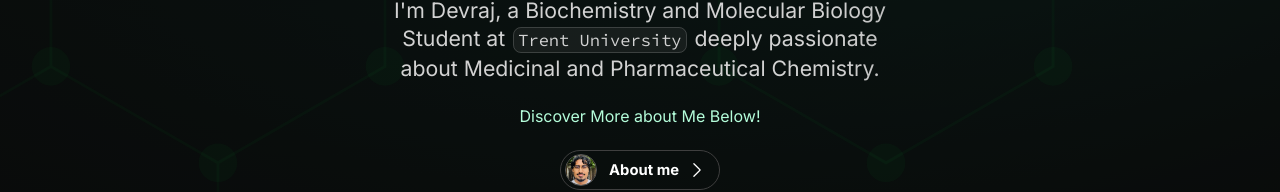
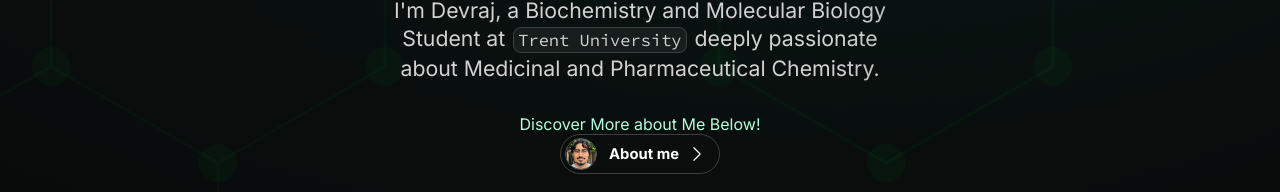
Before and after one commit to chemlord/magic-portfolio-testing, a Next.js app: page /en in a window 1280 px wide. Shown: the part 352-544 px from the top of the page. Built offline with nearby package versions, Linux system fonts and the light colour scheme.

Commit message:
testing the fix?

```diff
--- a/src/app/[locale]/page.tsx
+++ b/src/app/[locale]/page.tsx
@@ -1,6 +1,6 @@
 import React from 'react';
 
-import { Heading, Flex, Text, Button,  Avatar, RevealFx, Arrow, SmartImage, Badge, LetterFx, Background, Icon, Tag, Grid, Carousel, Column, Row} from '@/once-ui/components';
+import { Heading, Flex, Text, Button, Avatar, RevealFx, Arrow, SmartImage, Badge, LetterFx, Background, Icon, Tag, Grid, Carousel, Column, Row } from '@/once-ui/components';
 import { Projects } from '@/components/work/Projects';
 
 import { baseURL, routes, renderContent } from '@/app/resources';
@@ -16,7 +16,7 @@ export async function generateMetadata(
     const { home } = renderContent(t);
     const title = home.title;
     const description = home.description;
-	const ogImage = `https://${baseURL}/og?title=${encodeURIComponent(title)}`;
+    const ogImage = `https://${baseURL}/og?title=${encodeURIComponent(decodeURIComponent(title))}`;
 
     return {
         title,
@@ -79,7 +79,7 @@ export default function Home(
                 direction="column"
                 paddingY="0"
                 gap="s"
-    alignItems="center"> {/* Centering the entire column */}
+                alignItems="center">
                 <RevealFx
                     justifyContent="center"
                     alignItems="center"
@@ -89,14 +89,10 @@ export default function Home(
                 >
                     <Badge
                         href="/blog/ganaxolone-anti-seizure-medication"
-    style={{ padding: "4px 8px", fontSize: "13px" }} // Reducing size
+                        style={{ padding: "4px 8px", fontSize: "13px" }}
                     >
-    <Flex alignItems="center" style={{ gap: "6px" }}> {/* Increase spacing */}
-        <Tag
-            variant="brand"
-            size="s"
-            label="Post"
-        />
+                        <Flex alignItems="center" style={{ gap: "6px" }}>
+                            <Tag variant="brand" size="s" label="Post" />
                             <LetterFx trigger="instant" speed="medium">
                                 Read about Ganaxolone: An Anti-Seizure Medication
                             </LetterFx>
@@ -107,7 +103,7 @@ export default function Home(
                     direction="column"
                     fillWidth
                     maxWidth="s"
-        alignItems="center"> {/* Centering content in the inner column */}
+                    alignItems="center">
                     <RevealFx
                         translateY="4"
                         fillWidth
@@ -116,7 +112,8 @@ export default function Home(
                         <Heading
                             wrap="balance"
                             variant="display-strong-l"
-                align="center"> {/* Center align text */}
+                            align="center"
+                        >
                             {home.headline}
                         </Heading>
                     </RevealFx>
@@ -126,23 +123,31 @@ export default function Home(
                         fillWidth
                         justifyContent="center"
                         paddingBottom="m">
-    <Flex fillWidth justifyContent="center" alignItems="center"> {/* Ensures horizontal centering */}
+                        <Flex fillWidth justifyContent="center" alignItems="center">
                             <Text
                                 align="center"
                                 wrap="balance"
                                 onBackground="neutral-weak"
-            variant="heading-default-l">
+                                variant="heading-default-l"
+                            >
                                 {home.subline}
                             </Text>
                         </Flex>
+                    </RevealFx>
 
-    <Flex>
+                    {/* THIS IS THE FIX: Wrapped the text + "Discover More" inside a single Flex */}
+                    <Flex
+                        fillWidth
+                        direction="column"
+                        alignItems="center"
+                        gap="xs"
+                    >
                         <RevealFx
                             speed="fast"
                             align="center"
                             delay={0.4}
                             translateY="12"
-          marginTop="24"
+                            marginTop="8"
                             marginBottom="0"
                             onBackground="accent-medium"
                         >
@@ -150,7 +155,6 @@ export default function Home(
                         </RevealFx>
                     </Flex>
 
-</RevealFx>
                     <RevealFx translateY="12" delay={0.4}>
                         <Flex fillWidth justifyContent="center">
                             <Button
@@ -175,10 +179,7 @@ export default function Home(
                         </Flex>
                     </RevealFx>
                 </Flex>
-
             </Flex>
-			<RevealFx translateY="16" delay={0.6}>
-
             <RevealFx translateY="16" delay={0.6}>
                 <Carousel
                     aspectRatio="16 / 9"
@@ -189,9 +190,6 @@ export default function Home(
                         { alt: 'Sample image 3', src: '/images/gallery/IMG_0447.jpeg' },
                     ]}
                 />
-
-</RevealFx>
-
             </RevealFx>
             { newsletter.display &&
                 <Mailchimp newsletter={newsletter} />
```
Lines whose indentation alone changed are shown as unchanged.
